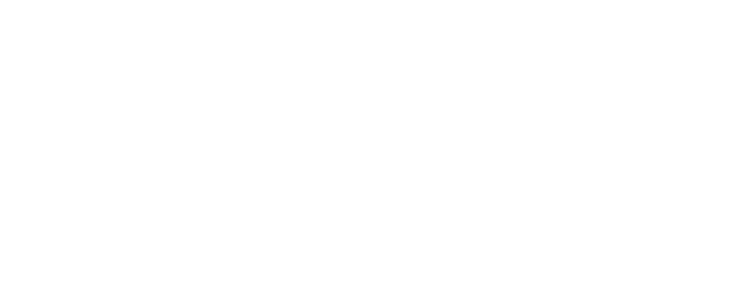
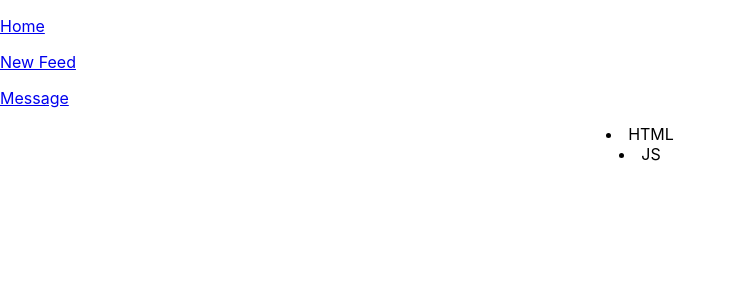
Before and after one commit to mossberg500/zabiray-react, a React (Create React App) app: page / in a window 1280 px wide. Shown: the top 300 px of the page, without its empty margins (0-736 px from the left). Built offline with nearby package versions, Linux system fonts and the light colour scheme.

Commit message:
деоение на компоненты 07092021

```diff
--- a/src/App.js
+++ b/src/App.js
@@ -1,11 +1,32 @@
 import './App.css';
 
 function App() {
-  return (
-    <div className="App">
-
-    </div>
-  );
+    return (
+        <div>
+            <Header/>
+            <Technologies/>
+        </div>
+    );
 }
 
+const Technologies =  () => {
+    return(
+        <div className="App">
+            <ui>
+                <li>HTML</li>
+                <li>JS</li>
+            </ui>
+        </div>
+    )
+};
+const Header = () => {
+    return (
+        <div>
+            <p><a href='#'>Home</a></p>
+            <p><a href='#'>New Feed</a></p>
+            <p><a href='#'>Message</a></p>
+        </div>
+    )
+};
+
 export default App;
```
